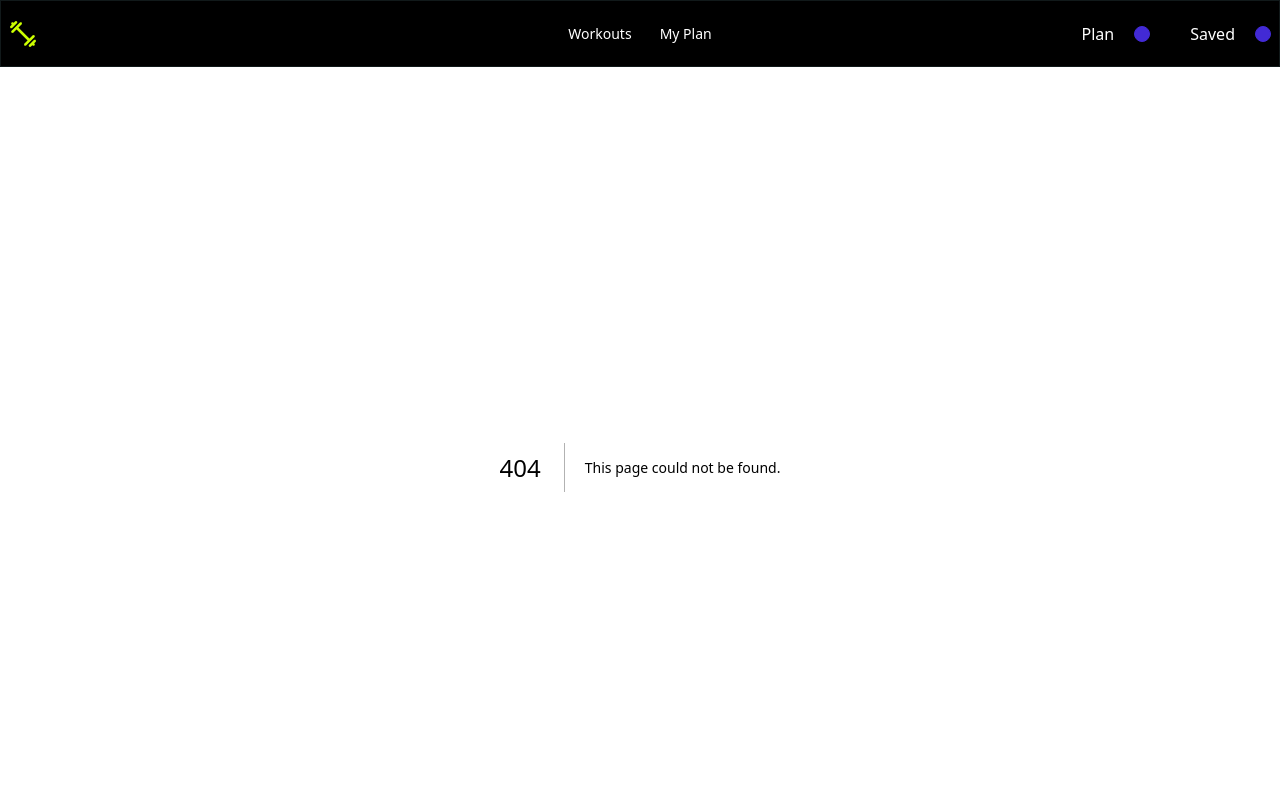
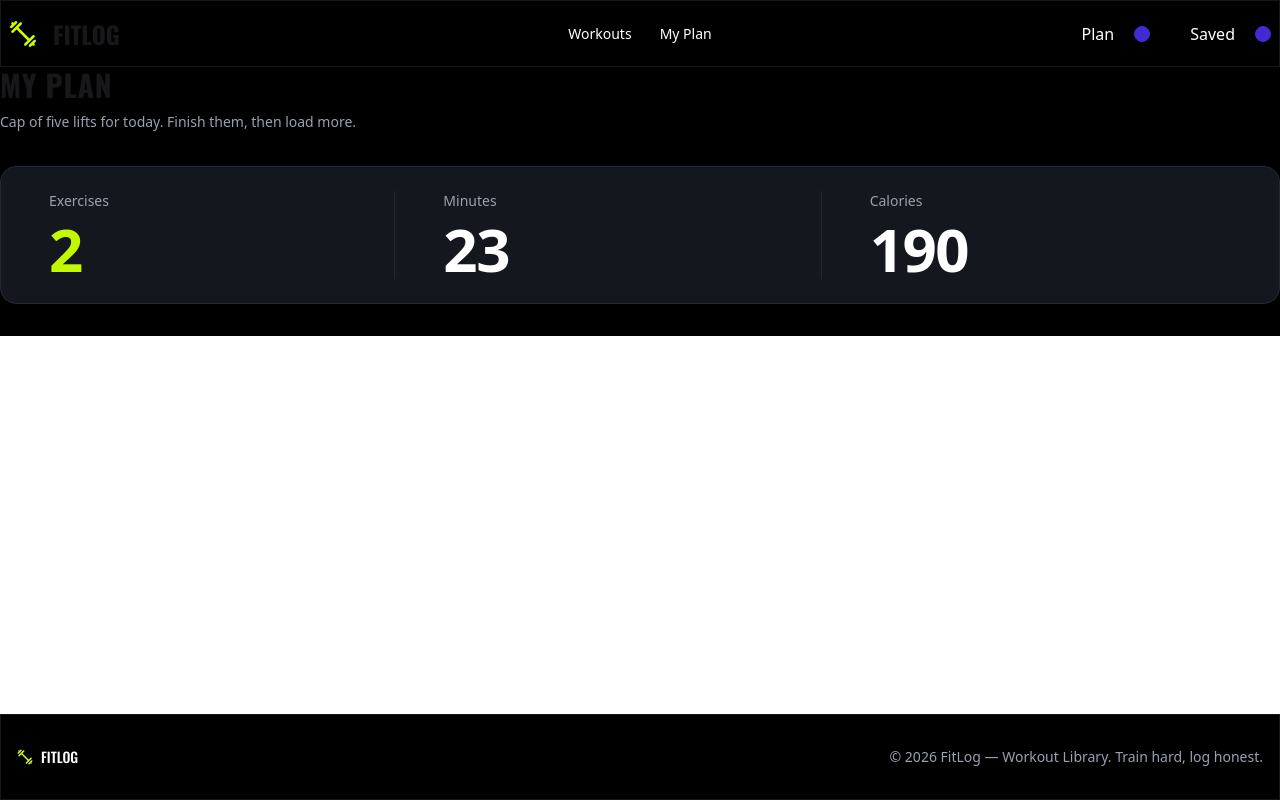
Before and after one commit to hakim-azizul/Fit-Log, a Next.js app: page /my-plan in a window 1280 px wide. Before the commit this address had no page. Shown: the top 801 px of the page. Built offline with nearby package versions, Linux system fonts and the light colour scheme.

Commit message:
Implement workout library features: add BrowseButton component, enhance WorkCard with links, and update Hero section; improve footer and navigation styles. created My Plan route

```diff
--- /dev/null
+++ b/src/Components/Home/BrowseBtn.tsx
@@ -0,0 +1,20 @@
+"use client";
+import React from "react";
+
+const BrowseButton = () => {
+  const handleScroll = () => {
+    document
+      .getElementById("workout-library")
+      ?.scrollIntoView({ behavior: "smooth" });
+  };
+  return (
+    <button
+      onClick={handleScroll}
+      className="bg-[#C2F800] hover:bg-[#addd00] text-black font-bold px-6 py-3 rounded-md transition-all"
+    >
+      BROWSE WORKOUTS
+    </button>
+  );
+};
+
+export default BrowseButton;
--- a/src/Components/Home/Hero.tsx
+++ b/src/Components/Home/Hero.tsx
@@ -1,5 +1,6 @@
 import Image from "next/image";
 import HeroImg from "@/assets/banner.png";
+import BrowseButton from "./BrowseBtn";
 
 const Hero = () => {
   return (
@@ -17,9 +18,7 @@ const Hero = () => {
             into today&apos;s plan, and watch the week&apos;s work add up.
           </p>
           <div>
-            <button className="bg-[#C2F800] hover:bg-[#addd00] text-black font-bold px-6 py-3 rounded-md transition-all">
-              BROWSE WORKOUTS
-            </button>
+            <BrowseButton />
           </div>
         </div>
         <div className="flex-1 flex justify-end">
@@ -28,6 +27,7 @@ const Hero = () => {
               src={HeroImg}
               alt="Hero Illustration"
               fill
+              sizes="(max-width: 768px) 100vw, (max-width: 1200px) 50vw, 33vw"
               className="object-contain"
               priority
             />
--- a/src/Components/Home/WorkCard.tsx
+++ b/src/Components/Home/WorkCard.tsx
@@ -1,18 +1,36 @@
 import Image from "next/image";
 import IWork from "@/types/workType";
+import Link from "next/link";
 
 interface WorkoutCardProps {
   work: IWork;
 }
 
 const WorkoutCard = ({ work }: WorkoutCardProps) => {
-  const {image, name, muscleGroups, equipment, duration, caloriesBurned, rating} = work;
+  const {
+    image,
+    name,
+    muscleGroups,
+    equipment,
+    duration,
+    caloriesBurned,
+    rating,
+    id,
+  } = work;
 
   return (
+    <Link href={`./works/${id}`}>
       <div className="bg-[#12141c] text-white rounded-2xl overflow-hidden shadow-lg border border-gray-800 w-auto h-auto hover:border-gray-600 transition-all">
         <div className="relative w-full h-48">
-        <Image src={image} alt={name} fill className="object-cover" />
+          <Image
+            src={image}
+            alt={name}
+            fill
+            sizes="(max-width: 768px) 100vw, (max-width: 1200px) 50vw, 33vw"
+            className="object-cover"
+          />
         </div>
+
         <div className="p-5 space-y-4">
           <div className="flex flex-wrap gap-2">
             {muscleGroups?.map((cat, index) => (
@@ -47,6 +65,7 @@ const WorkoutCard = ({ work }: WorkoutCardProps) => {
           </div>
         </div>
       </div>
+    </Link>
   );
 };
 
--- a/src/Components/Home/WorksLibrary.tsx
+++ b/src/Components/Home/WorksLibrary.tsx
@@ -18,8 +18,8 @@ const WorksPage = async() => {
 
     const works: IWork[] = await getWorkData();
     return (
-        <div className='container mx-auto py-10'>
-            <div>
+        <div className='container mx-auto py-10' id="workout-library">
+            <div className='mb-10'>
                 <h1 className='text-3xl text-white font-oswald font-bold'>THE LIBRARY</h1>
                 <p className='text-[#9CA3AF] text-lg font-inter'>Twelve lifts covering every major muscle group.</p>
             </div>
--- /dev/null
+++ b/src/Components/My-Plan/Statistics.tsx
@@ -0,0 +1,36 @@
+import React from "react";
+
+const Statistics = () => {
+  return (
+    <div className="w-full mx-auto my-8">
+      <div className="bg-[#15171E] border border-gray-800 rounded-2xl py-6 px-8 flex flex-col sm:flex-row justify-between sm:divide-x divide-gray-800 shadow-lg">
+        <div className="flex flex-col flex-1 px-4 mb-6 sm:mb-0">
+          <span className="text-gray-400 text-sm font-medium mb-2">
+            Exercises
+          </span>
+          <span className="text-[#C2F800] text-5xl md:text-6xl font-extrabold tracking-tight">
+            2
+          </span>
+        </div>
+        <div className="flex flex-col flex-1 px-4 sm:px-12 mb-6 sm:mb-0">
+          <span className="text-gray-400 text-sm font-medium mb-2">
+            Minutes
+          </span>
+          <span className="text-white text-5xl md:text-6xl font-extrabold tracking-tight">
+            23
+          </span>
+        </div>
+        <div className="flex flex-col flex-1 px-4 sm:px-12">
+          <span className="text-gray-400 text-sm font-medium mb-2">
+            Calories
+          </span>
+          <span className="text-white text-5xl md:text-6xl font-extrabold tracking-tight">
+            190
+          </span>
+        </div>
+      </div>
+    </div>
+  );
+};
+
+export default Statistics;
--- a/src/Components/WorkDetail/WorkDetailCard.tsx
+++ b/src/Components/WorkDetail/WorkDetailCard.tsx
@@ -33,7 +33,7 @@ const WorkDetailCard = ({ work }: WorkDetailCardProps) => {
             {muscleGroups?.map((group, index) => (
               <span
                 key={index}
-                className="bg-[#ffd700] text-black text-xs font-bold px-3 py-1 rounded-full uppercase"
+                className="bg-[#C2F800] text-black text-xs font-bold px-3 py-1 rounded-full uppercase"
               >
                 {group}
               </span>
@@ -76,14 +76,14 @@ const WorkDetailCard = ({ work }: WorkDetailCardProps) => {
             <ol className="space-y-2 text-sm text-gray-300">
               {instructions?.map((step, index) => (
                 <li key={index} className="flex gap-3">
-                  <span className="text-[#ffd700] font-semibold">{index + 1}.</span>
+                  <span className="text-[#C2F800] font-semibold">{index + 1}.</span>
                   <span>{step}</span>
                 </li>
               ))}
             </ol>
           </div>
           <div className="flex flex-col sm:flex-row gap-4 pt-4">
-            <button className="flex-1 bg-[#ffd700] hover:bg-[#e6c200] text-black font-bold py-3 px-6 rounded-lg transition-all flex items-center justify-center gap-2">
+            <button className="flex-1 bg-[#C2F800] hover:bg-[#9ec903] text-black font-bold py-3 px-6 rounded-lg transition-all flex items-center justify-center gap-2">
               <span>📅</span> Add to today&apos;s plan
             </button>
             <button className="flex-1 bg-[#161922] hover:bg-[#202433] text-white border border-gray-700 font-semibold py-3 px-6 rounded-lg transition-all flex items-center justify-center gap-2">
--- a/src/Components/shared/Footer.tsx
+++ b/src/Components/shared/Footer.tsx
@@ -18,8 +18,7 @@ const Footer = () => {
           </div>
           <div>
             <p className="text-sm text-gray-400 text-center md:text-right">
-              Copyright © {new Date().getFullYear()} - All right reserved by
-              ACME Industries Ltd
+              © {new Date().getFullYear()} FitLog — Workout Library. Train hard, log honest.
             </p>
           </div>
         </div>
--- a/src/Components/shared/Nav.tsx
+++ b/src/Components/shared/Nav.tsx
@@ -37,10 +37,20 @@ const Nav = () => {
                 className="menu menu-sm dropdown-content bg-base-100 rounded-box z-1 mt-3 w-52 p-2 shadow"
               >
                 <li>
-                  <a>Workouts</a>
+                <Link
+                  href="/"
+                  className="bg-black text-white hover:bg-[#C2F800]/20 hover:text-[#C2F800] p-x4 rounded-4xl"
+                >
+                  Workouts
+                </Link>
                 </li>
                 <li>
-                  <a>My Plan</a>
+                <Link
+                  href="/my-plan"
+                  className="bg-black text-white hover:bg-[#C2F800]/20 hover:text-[#C2F800] p-x4 rounded-4xl"
+                >
+                  My Plan
+                </Link>
                 </li>
               </ul>
             </div>
@@ -61,7 +71,7 @@ const Nav = () => {
               </li>
               <li>
                 <Link
-                  href="/"
+                  href="/my-plan"
                   className="bg-black text-white hover:bg-[#C2F800]/20 hover:text-[#C2F800] p-x4 rounded-4xl"
                 >
                   My Plan
--- /dev/null
+++ b/src/app/my-plan/page.tsx
@@ -0,0 +1,20 @@
+import Statistics from "@/Components/My-Plan/Statistics";
+import React from "react";
+
+const MyPlanPage = () => {
+  return (
+    <div className="bg-black">
+      <section className="container mx-auto">
+        <h1 className="text-3xl md:text-3xl font-extrabold font-oswald tracking-wide uppercase">
+          MY PLAN
+        </h1>
+        <p className="text-gray-400 text-sm mt-2 leading-relaxed">
+          Cap of five lifts for today. Finish them, then load more.
+        </p>
+        <Statistics />
+      </section>
+    </div>
+  );
+};
+
+export default MyPlanPage;
```
Lines whose indentation alone changed are shown as unchanged.
